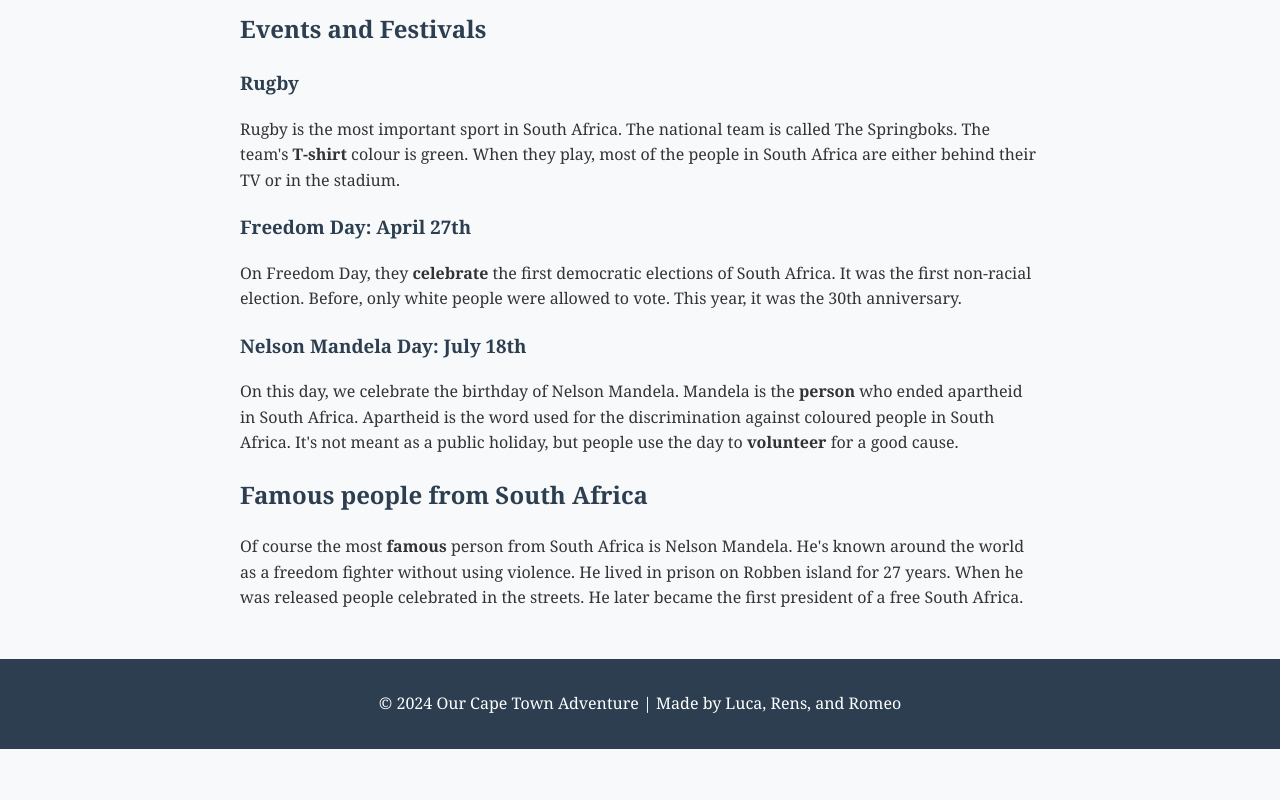
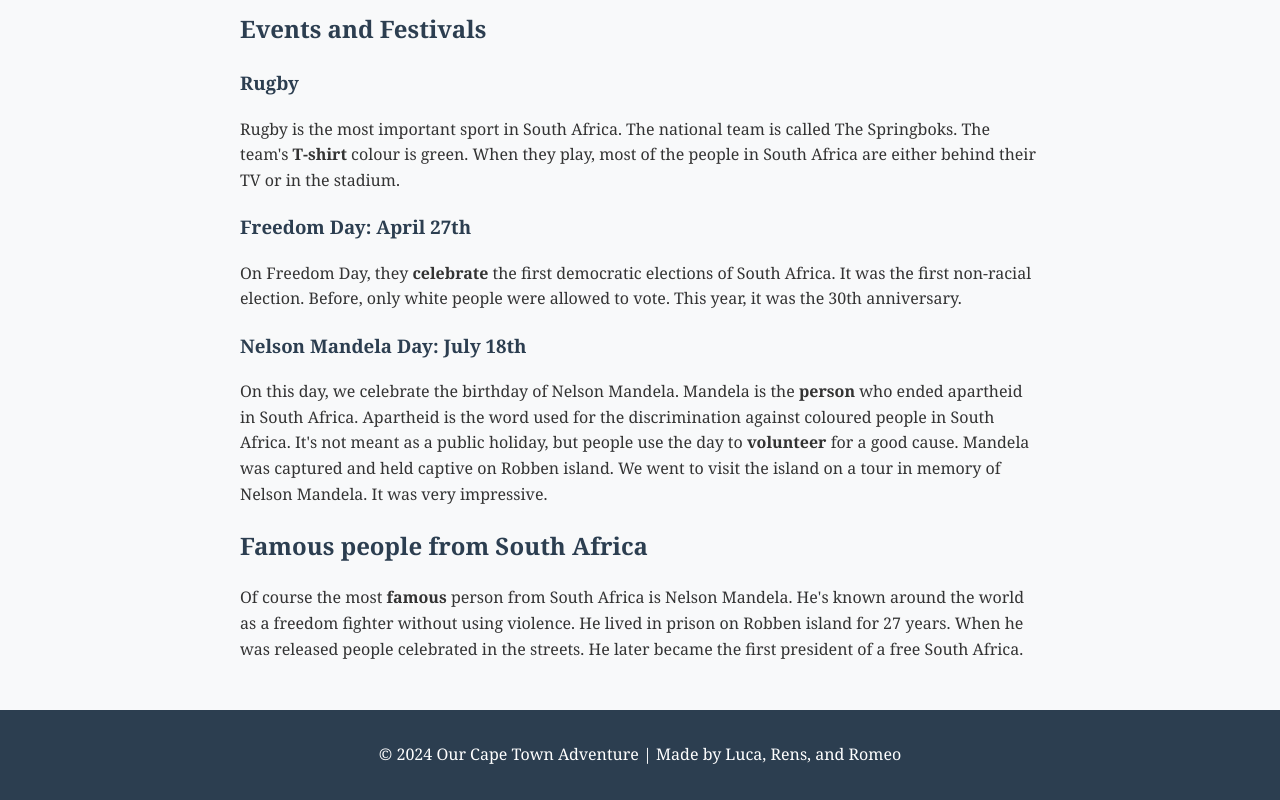
Before and after one commit to luca448/capetown-blog, a plain HTML site: page index.html in a window 1280 px wide. Shown: the part 3719-4519 px from the top of the page. Before the commit the page ends 4468 px from the top, so only its background shows below. Drawn offline with Linux system fonts and the light colour scheme.

Commit message:
Update index.html mandela

```diff
--- a/index.html
+++ b/index.html
@@ -116,7 +116,7 @@
         <p>On Freedom Day, they <strong>celebrate</strong> the first democratic elections of South Africa. It was the first non-racial election. Before, only white people were allowed to vote. This year, it was the 30th anniversary.</p>
 
         <h3>Nelson Mandela Day: July 18th</h3>
-        <p>On this day, we celebrate the birthday of Nelson Mandela. Mandela is the <strong>person</strong> who ended apartheid in South Africa. Apartheid is the word used for the discrimination against coloured people in South Africa. It's not meant as a public holiday, but people use the day to <strong>volunteer</strong> for a good cause.</p>
+        <p>On this day, we celebrate the birthday of Nelson Mandela. Mandela is the <strong>person</strong> who ended apartheid in South Africa. Apartheid is the word used for the discrimination against coloured people in South Africa. It's not meant as a public holiday, but people use the day to <strong>volunteer</strong> for a good cause. Mandela was captured and held captive on Robben island. We went to visit the island on a tour in memory of Nelson Mandela. It was very impressive.</p>
 
         <h2 id="famous">Famous people from South Africa</h2>
         <p>Of course the most <strong>famous</strong> person from South Africa is Nelson Mandela. He's known around the world as a freedom fighter without using violence. He lived in prison on Robben island for 27 years. When he was released people celebrated in the streets. He later became the first president of a free South Africa.</p>
```
